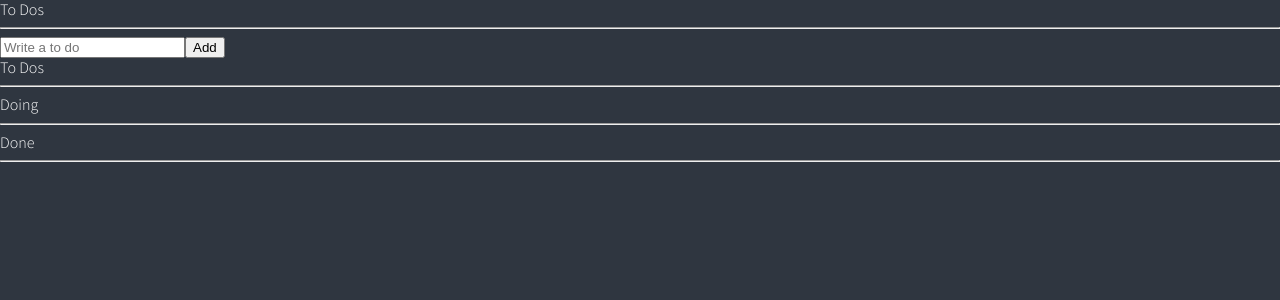
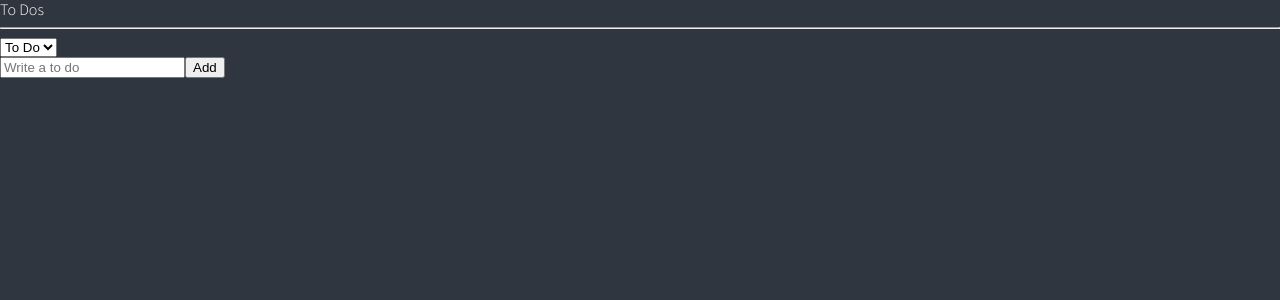
Before and after one commit to insidelamp/nomad_todolist, a React (Create React App) app in the folder todo/: page / in a window 1280 px wide. Shown: the top 300 px of the page. Built offline with nearby package versions, Linux system fonts and the light colour scheme.

Commit message:
toDo에 selector 적용하여 카테고리 별로나눠보기

```diff
--- a/todo/src/atoms.tsx
+++ b/todo/src/atoms.tsx
@@ -5,6 +5,11 @@
   id: number;
   category: "TO_DO" | "DOING" | "DONE";
 }
+
+export const categoryState = atom({
+  key: "category",
+  default: "TO_DO",
+});
 
 export const toDoState = atom<IToDo[]>({
   key: "toDo",
@@ -15,10 +20,7 @@
   key: "toDoSelector",
   get: ({ get }) => {
     const toDos = get(toDoState);
-    return [
-      toDos.filter((toDo) => toDo.category === "TO_DO"),
-      toDos.filter((toDo) => toDo.category === "DOING"),
-      toDos.filter((toDo) => toDo.category === "DONE"),
-    ];
+    const category = get(categoryState);
+    return toDos.filter((toDo) => toDo.category === category);
   },
 });
--- a/todo/src/components/ToDoList.tsx
+++ b/todo/src/components/ToDoList.tsx
@@ -1,36 +1,28 @@
-import { useRecoilValue } from "recoil";
-import { toDoSelector, toDoState } from "../atoms";
+import React from "react";
+import { useRecoilValue, useRecoilState } from "recoil";
+import { categoryState, toDoSelector, toDoState } from "../atoms";
 import CreateToDo from "./CreateToDo";
 import ToDo from "./ToDo";
 
 function ToDoList() {
-  const [toDo, doing, done] = useRecoilValue(toDoSelector);
+  const toDos = useRecoilValue(toDoSelector);
+  const [category, setCategory] = useRecoilState(categoryState);
+  const onInput = (event: React.FormEvent<HTMLSelectElement>) => {
+    setCategory(event.currentTarget.value);
+  };
   return (
     <div>
       <h1>To Dos</h1>
       <hr />
+      <select value={category} onInput={onInput}>
+        <option value="TO_DO">To Do</option>
+        <option value="DOING">Doing</option>
+        <option value="DONE">Done</option>
+      </select>
       <CreateToDo />
-      <h2>To Dos</h2>
-      <ul>
-        {toDo.map((toDo) => (
-          <ToDo key={toDo.id} {...toDo} />
-        ))}
-      </ul>
-      <hr />
-      <h2>Doing</h2>
-      <ul>
-        {doing.map((toDo) => (
-          <ToDo key={toDo.id} {...toDo} />
-        ))}
-      </ul>
-      <hr />
-      <h2>Done</h2>
-      <ul>
-        {done.map((toDo) => (
-          <ToDo key={toDo.id} {...toDo} />
-        ))}
-      </ul>
-      <hr />
+      {toDos?.map((toDo) => (
+        <ToDo key={toDo.id} {...toDo} />
+      ))}
     </div>
   );
 }
```
